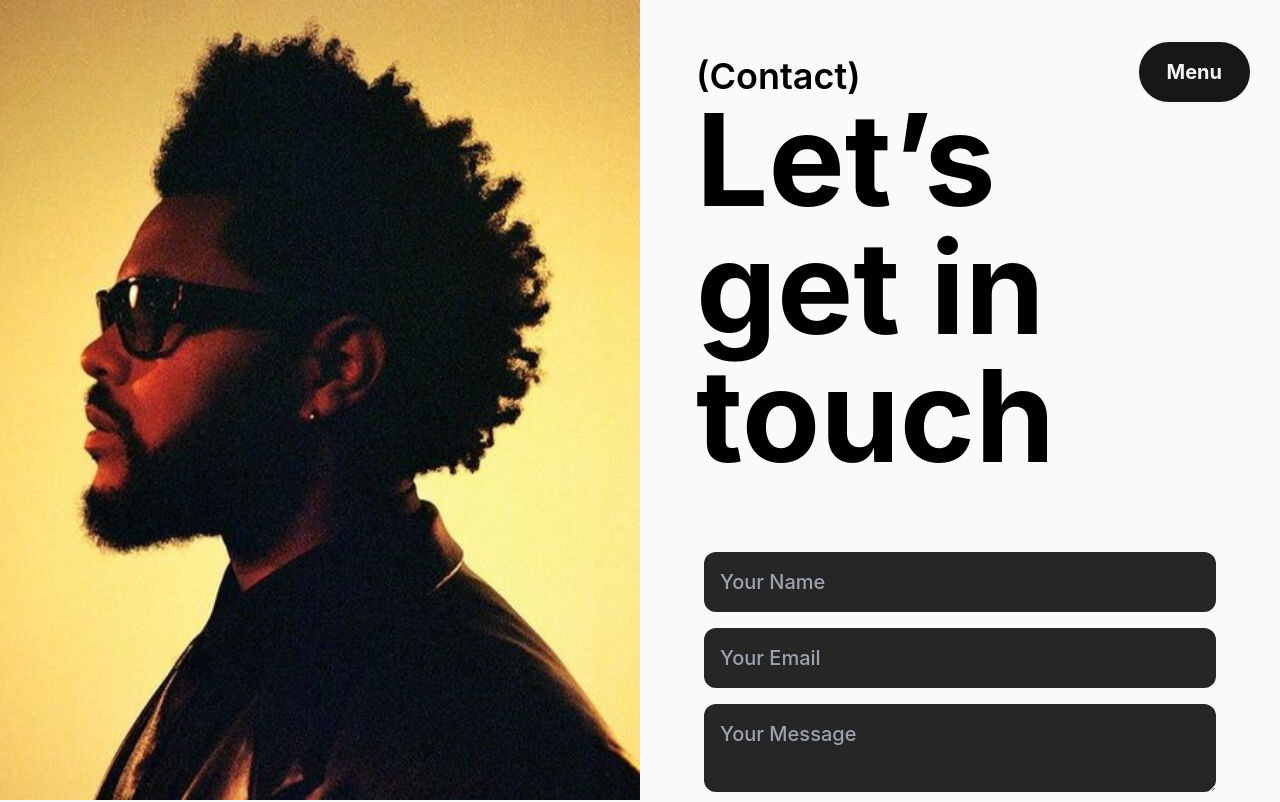
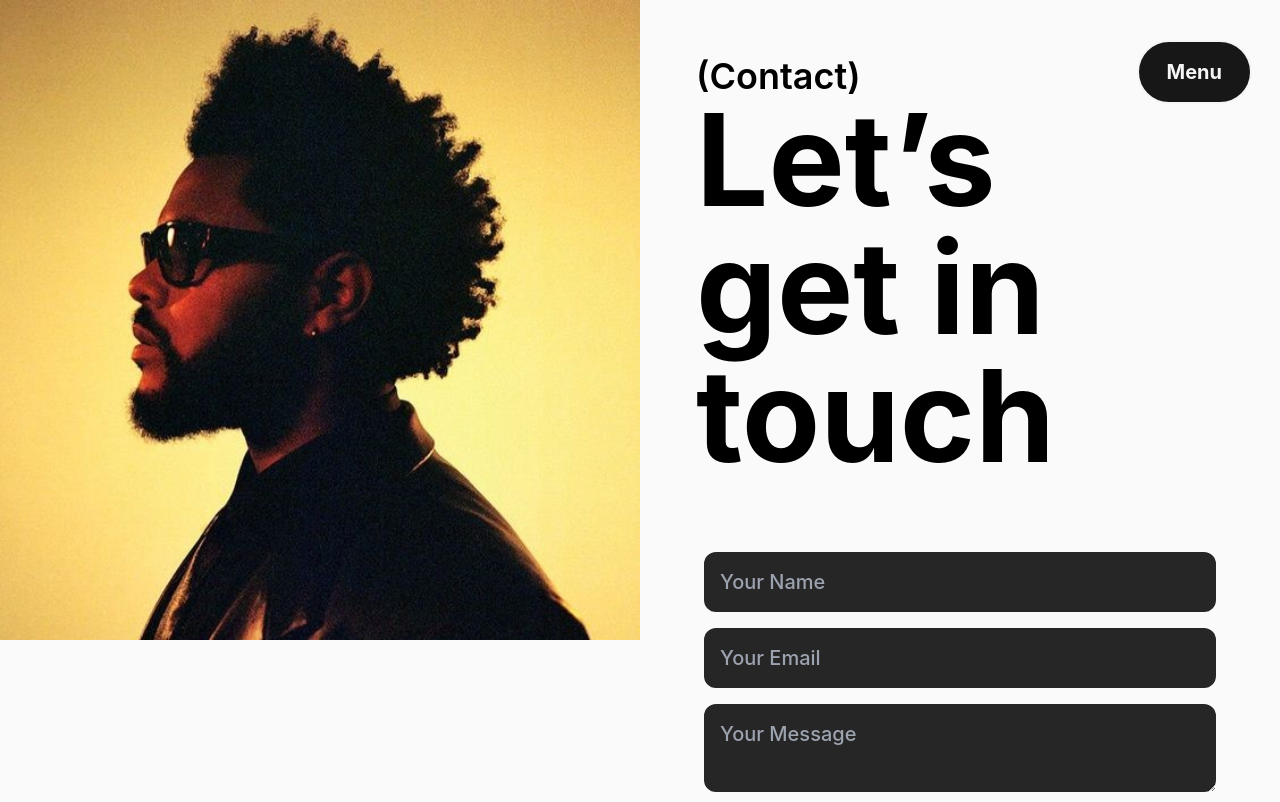
Before and after one commit to OmPrakashMallik2/Personal-website, a React (Create React App) app: page /contact in a window 1280 px wide. Shown: the top 802 px of the page. Built offline with nearby package versions, Linux system fonts and the light colour scheme.

Commit message:
its final

```diff
--- a/src/Contact/Contanct.js
+++ b/src/Contact/Contanct.js
@@ -6,7 +6,7 @@ function Contact() {
         <div className='flex flex-col lg:flex-row w-full'>
             <div className='lg:w-1/2'>
                 <img
-                    className='w-full sticky top-0 h-screen object-cover'
+                    className='w-full sticky top-0'
                     src={avatar}
                     alt='profile-pic'
                 />
```
